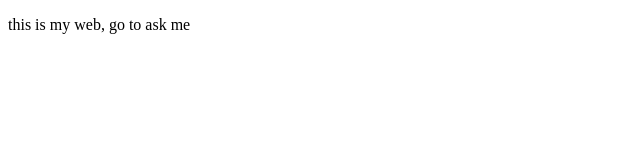
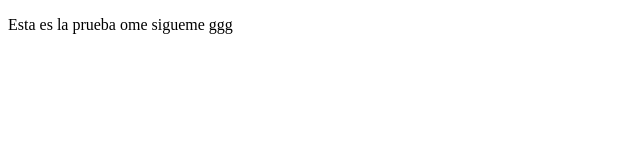
Before and after one commit to MFCS01/proyectoDemoCursoPrework, a plain HTML site: page index.html in a window 1280 px wide. Shown: the full height of the page, 0-640 px from the left. Drawn offline with Linux system fonts and the light colour scheme.

Commit message:
primer cambio

```diff
--- a/index.html
+++ b/index.html
@@ -7,6 +7,6 @@
     <title>Hola Mundo</title>
 </head>
 <body>
-    <p> this is my web, go to ask me</p>
+    <p> Esta es la prueba ome sigueme ggg</p>
 </body>
 </html>
```
